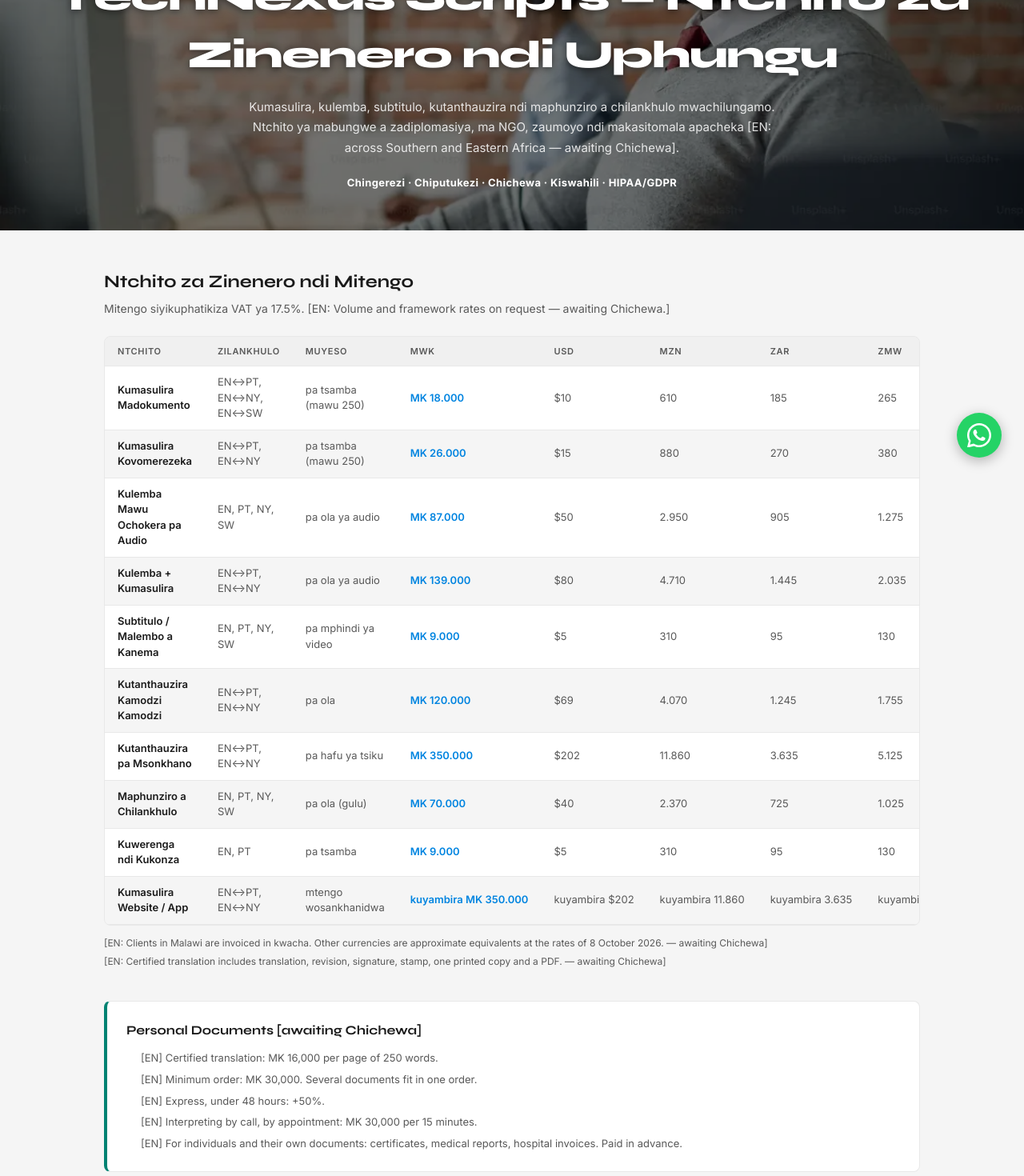
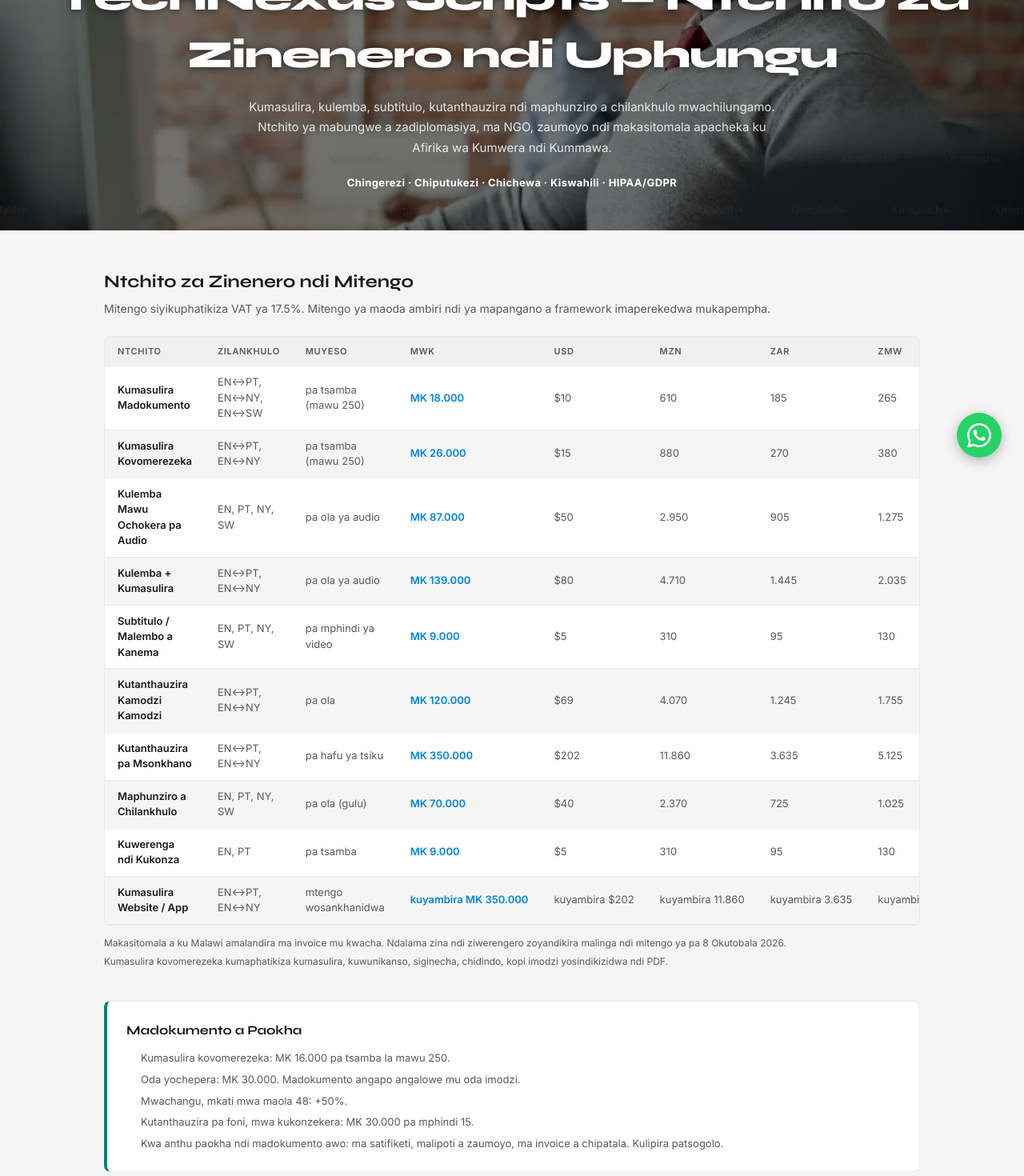
Before and after one commit to tafika-itaye/technexus-next, a Next.js app: page /ny/language-services in a window 1280 px wide. Shown: the part 200-1670 px from the top of the page at 80% size. Built offline with nearby package versions, Linux system fonts and the light colour scheme.

Commit message:
Language services NY: Chichewa for personal documents, currency note, certified note, tender rate, Eastern Africa fixes

```diff
--- a/app/language-services/LanguageServicesClient.tsx
+++ b/app/language-services/LanguageServicesClient.tsx
@@ -261,17 +261,12 @@ const STR: Record<LsLang, Dict> = {
 
   ny: {
     heroTitle: "TechNexus Scripts — Ntchito za Zinenero ndi Uphungu",
-    // TODO(TJ): Chichewa for the hero sub tail "across Southern and Eastern Africa"
-    // (old copy read "m'Africa Yekha ndi Yschodnia" — Yschodnia is Polish, not Chichewa).
-    heroSub: "Kumasulira, kulemba, subtitulo, kutanthauzira ndi maphunziro a chilankhulo mwachilungamo. Ntchito ya mabungwe a zadiplomasiya, ma NGO, zaumoyo ndi makasitomala apacheka [EN: across Southern and Eastern Africa — awaiting Chichewa].",
+    heroSub: "Kumasulira, kulemba, subtitulo, kutanthauzira ndi maphunziro a chilankhulo mwachilungamo. Ntchito ya mabungwe a zadiplomasiya, ma NGO, zaumoyo ndi makasitomala apacheka ku Afirika wa Kumwera ndi Kummawa.",
     tagline: "Chingerezi · Chiputukezi · Chichewa · Kiswahili · HIPAA/GDPR",
     pricingTitle: "Ntchito za Zinenero ndi Mitengo",
-    // VAT part reused; second sentence is new wording — TODO(TJ): Chichewa for "Volume and framework rates on request."
-    pricingNote: "Mitengo siyikuphatikiza VAT ya 17.5%. [EN: Volume and framework rates on request — awaiting Chichewa.]",
-    // TODO(TJ): Chichewa for the currency note.
-    currencyNote: "[EN: Clients in Malawi are invoiced in kwacha. Other currencies are approximate equivalents at the rates of " + RATES.asOfNy + ". — awaiting Chichewa]",
-    // TODO(TJ): Chichewa for the certified-includes note.
-    certifiedNote: "[EN: Certified translation includes translation, revision, signature, stamp, one printed copy and a PDF. — awaiting Chichewa]",
+    pricingNote: "Mitengo siyikuphatikiza VAT ya 17.5%. Mitengo ya maoda ambiri ndi ya mapangano a framework imaperekedwa mukapempha.",
+    currencyNote: "Makasitomala a ku Malawi amalandira ma invoice mu kwacha. Ndalama zina ndi ziwerengero zoyandikira malinga ndi mitengo ya pa " + RATES.asOfNy + ".",
+    certifiedNote: "Kumasulira kovomerezeka kumaphatikiza kumasulira, kuwunikanso, siginecha, chidindo, kopi imodzi yosindikizidwa ndi PDF.",
     colService: "Ntchito",
     colLangs: "Zilankhulo",
     colUnit: "Muyeso",
@@ -290,21 +285,19 @@ const STR: Record<LsLang, Dict> = {
     },
     fromWord: "kuyambira ",
     numSep: ".",
-    // TODO(TJ): Chichewa for the whole Personal Documents block (title + 5 lines).
-    personalTitle: "Personal Documents [awaiting Chichewa]",
+    personalTitle: "Madokumento a Paokha",
     personalLines: [
-      "[EN] Certified translation: MK 16,000 per page of 250 words.",
-      "[EN] Minimum order: MK 30,000. Several documents fit in one order.",
-      "[EN] Express, under 48 hours: +50%.",
-      "[EN] Interpreting by call, by appointment: MK 30,000 per 15 minutes.",
-      "[EN] For individuals and their own documents: certificates, medical reports, hospital invoices. Paid in advance.",
+      "Kumasulira kovomerezeka: MK 16.000 pa tsamba la mawu 250.",
+      "Oda yochepera: MK 30.000. Madokumento angapo angalowe mu oda imodzi.",
+      "Mwachangu, mkati mwa maola 48: +50%.",
+      "Kutanthauzira pa foni, mwa kukonzekera: MK 30.000 pa mphindi 15.",
+      "Kwa anthu paokha ndi madokumento awo: ma satifiketi, malipoti a zaumoyo, ma invoice a chipatala. Kulipira patsogolo.",
     ],
     pairsTitle: "Zilankhulo Zomwe Timagwira Nazo",
     pairs: [
       { pair: "Chingerezi ndi Chiputukezi", body: "Madokumento, ma kontrakiti, makalata, zoyimba za zaumoyo, zamilandu. Makasitomala a zadiplomasiya ndi mabungwe." },
       { pair: "Chingerezi ndi Chichewa", body: "Zaumoyo za khomo, mafalidwe a boma, ziphunzitso, madokumento a ntchito ya bwalo ya ma NGO." },
-      // TODO(TJ): Chichewa for "Eastern Africa" (old copy read "Africa Wschodnia" — Polish).
-      { pair: "Chingerezi ndi Kiswahili", body: "Malonda a mipaka, mafalidwe a ma NGO a [EN: Eastern Africa — awaiting Chichewa], midia ndi kufalitsa." },
+      { pair: "Chingerezi ndi Kiswahili", body: "Malonda a mipaka, mafalidwe a ma NGO a Afirika wa Kummawa, midia ndi kufalitsa." },
       { pair: "Chiputukezi ndi Chichewa", body: "Njira ya Malawi-Mozambique: madokumento a malire, mgwirizano wa malonda, zinthu za konsuleti." },
     ],
     sectorsTitle: "Mbumba Yothandizidwa",
@@ -331,8 +324,7 @@ const STR: Record<LsLang, Dict> = {
       { name: "Kuyankha Tender Wokhonsa", desc: "Ma tender a mtengo, RFQ, madokumento osavuta a mapulo", mwk: "MK 200.000" },
       { name: "Kuyankha Tender Wovuta", desc: "Mapulo akuluakulu, mapulo azaukadaulo ndi azachuma, RFP", mwk: "MK 450.000" },
       { name: "Kuwunika kwa Kutsatira Malamulo", desc: "Kuwunika madokumento womaliza kuti apeze zolakwika, mafunde opanda, zosoweka", mwk: "MK 75.000" },
-      // TODO(TJ): Chichewa for "Standard translation rate applies."
-      { name: "Kumasulira Madokumento a Tender", desc: "Kumasulira madokumento a tender: Chingerezi, Chiputukezi, Chichewa, Kiswahili", mwk: "[EN: Standard translation rate applies — awaiting Chichewa]" },
+      { name: "Kumasulira Madokumento a Tender", desc: "Kumasulira madokumento a tender: Chingerezi, Chiputukezi, Chichewa, Kiswahili", mwk: "Mtengo wamba wa kumasulira umagwira ntchito." },
     ],
     regTitle: "Kulembetsa Bizinesi ndi Kutsatira Malamulo",
     regIntro: "Timakonzekera ndi kutumiza madokumento a kulembetsa bizinesi, layisensi ndi kutsatira malamulo m'malo mwanu. Kulembetsa kuno ku Malawi ndi kunja kwa dziko ku Zambia, Mozambique ndi South Africa.",
@@ -362,8 +354,7 @@ const STR: Record<LsLang, Dict> = {
     crossNoteBody: "Mitengo ya boma, ya ma agent akudziko ndi ya kutsimikizira madokumento imapatulidwa pa mtengo weniweni. Timapeleka quotation yoonekeratu usanachite cholipira chilichonse. Nthawi zosiyanasiyana pa dziko: Malawi masiku 5-10, Zambia 10-15, Mozambique 15-25, South Africa 10-20.",
     howTitle: "Momwe Mungalumikizanire",
     howBody: "Tumizani dokumento lanu la cholinga kapena zofunikira zanu kudzera pa WhatsApp kapena imelo. Titsimikizira kuchuluka kwa ntchito, nthawi yokwanirira, ndi kutumiza mtengo mu maola 24. Nthawi yotsatira: tsiku 1-3 la bizinesi pa dokumento; tsiku 5-25 la bizinesi pa ntchito za kulembetsa. Mgwirizano wa chinsinsi uperekedwa momufunira.",
-    // TODO(TJ): Chichewa for "Send a photo of the document on WhatsApp. Quote in 24 hours."
-    howExtra: "[EN: Send a photo of the document on WhatsApp. Quote in 24 hours. — awaiting Chichewa]",
+    howExtra: "Tumizani chithunzi cha dokumento pa WhatsApp. Quotation mu maola 24.",
     cta: "Pemphani Quotation",
     waBase: "https://wa.me/265889941700?text=Moni%20TechNexus%2C%20ndikufuna%20quotation%20ya%3A%0A",
     quoteLabel: "Pemphani",
--- a/app/language-services/pricing.ts
+++ b/app/language-services/pricing.ts
@@ -11,7 +11,7 @@
 export const RATES = {
   asOf: "8 October 2026",
   asOfPt: "8 de Outubro de 2026",
-  asOfNy: "8 October 2026", // TODO(TJ): Chichewa date wording if preferred
+  asOfNy: "8 Okutobala 2026",
   perUnit: { USD: 1734, MZN: 29.5, ZAR: 96.3236, ZMW: 68.2925 },
 } as const;
 
```
